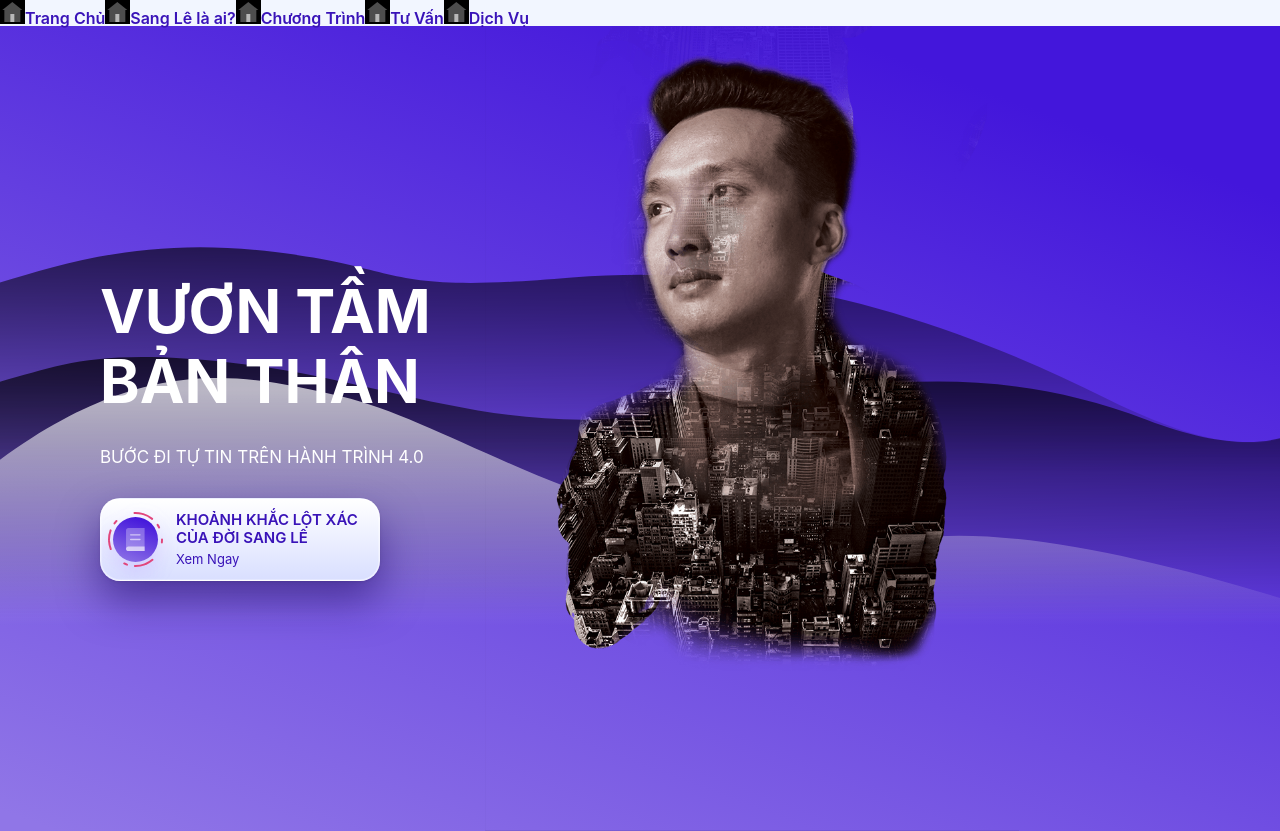
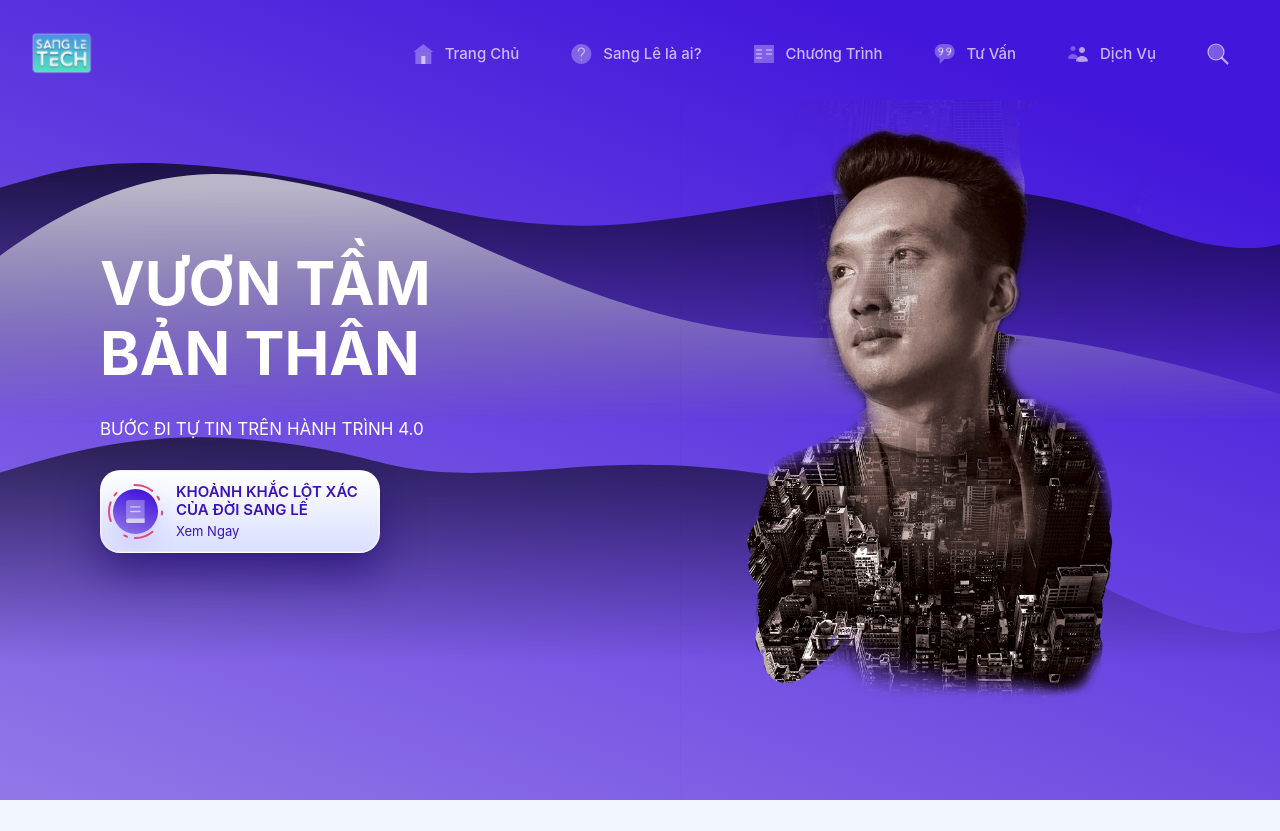
Before and after one commit to galacoder/sfd-sangleweb, a Gatsby site: page / in a window 1280 px wide. After the commit the page ends 800 px from the top, so only its background shows below. Built offline with nearby package versions, Linux system fonts and the light colour scheme; Gatsby itself is replaced by a stand-in of ours.

Commit message:
add hero img

```diff
--- a/src/components/layout/Header.js
+++ b/src/components/layout/Header.js
@@ -1,36 +1,64 @@
 import React from "react"
 import styled from "styled-components"
 import { Link } from "gatsby"
-
-const menuData = [
-  { title: "Trang Chủ", icon: "/images/icons/home.svg", link: "/trang-chu" },
-  {
-    title: "Sang Lê là ai?",
-    icon: "/images/icons/home.svg ",
-    link: "/sang-le-la-ai",
-  },
-  {
-    title: "Chương Trình",
-    icon: "/images/icons/home.svg",
-    link: "/chuong-trinh",
-  },
-  { title: "Tư Vấn", icon: "/images/icons/home.svg", link: "/tu-van" },
-  { title: "Dịch Vụ", icon: "/images/icons/home.svg", link: "/dich-vu" },
-]
+import { Caption } from "../styles/TextStyles"
+import { menuData } from "../../data/menuData"
 
 export default function Header() {
   return (
-    <>
-      {menuData.map((item, index) => (
-        <Link to={item.link} key={index}>
-          <img
-            src={item.icon}
-            style={{ backgroundColor: "black" }}
-            alt={item.title}
-          />
-          {item.title}
-        </Link>
-      ))}
-    </>
+    <Wrapper>
+      <Link to="/">
+        <Logo src="/images/logos/sangletech-logo.png" />
+      </Link>
+
+      <MenuWrapper>
+        {menuData.map((item, index) => (
+          <Link to={item.link} key={index}>
+            <MenuItem>
+              <img src={item.icon} alt={item.title} />
+              {item.title}
+            </MenuItem>
+          </Link>
+        ))}
+      </MenuWrapper>
+    </Wrapper>
   )
 }
+
+const Wrapper = styled.div`
+  position: absolute;
+  top: 30px;
+  display: grid;
+  grid-template-columns: 64px auto;
+  width: 100%;
+  padding: 0 30px;
+  justify-content: space-between;
+  align-items: center;
+`
+
+const MenuWrapper = styled.div`
+  display: grid;
+  gap: 30px;
+  grid-template-columns: repeat(6, auto);
+`
+
+const MenuItem = styled(Caption)`
+  color: rgba(255, 255, 255, 0.7);
+  display: grid;
+  grid-template-columns: 24px auto;
+  gap: 10px;
+  align-items: center;
+  padding: 10px;
+  border-radius: 10px;
+  transition: 0.5s ease-in;
+
+  :hover {
+    background: rgba(255, 255, 255, 0.1);
+    box-shadow: 0px 10px 20px rgba(0, 0, 0, 0.1),
+      inset 0px 0px 0px 0.5px rgba(255, 255, 255, 0.2);
+  }
+`
+
+const Logo = styled.img`
+  width: 64px;
+`
--- a/src/components/sections/HeroSection.js
+++ b/src/components/sections/HeroSection.js
@@ -22,6 +22,9 @@ function HeroSection() {
         </TextWrapper>
         {/* <MockupAnimation /> */}
       </ContentWrapper>
+      <ImageWrapper>
+        <Image src="/images/background/humanize-nobg.png" />
+      </ImageWrapper>
     </Wrapper>
   )
 }
@@ -29,9 +32,8 @@ function HeroSection() {
 export default HeroSection
 
 const Wrapper = styled.div`
-  background: url("/images/background/humanize-nobg.png"),
-    url("/images/waves/course-wave1.svg"), url("/images/waves/course-wave2.svg"),
-    url("/images/waves/course-wave3.svg"),
+  background: url("/images/waves/course-wave1.svg"),
+    url("/images/waves/course-wave2.svg"), url("/images/waves/course-wave3.svg"),
     linear-gradient(200.44deg, #4316db 13.57%, #9076e7 98.38%);
   background-repeat: no-repeat;
   background-size: contain;
@@ -39,13 +41,32 @@ const Wrapper = styled.div`
   background-position-y: center, bottom;
   margin: 0 auto;
   max-width: 100%;
-  padding: 250px 100px;
+  padding: 100px 100px;
   overflow: hidden;
+  display: grid;
+  grid-template-columns: 1fr auto;
+  justify-content: center;
+  align-items: center;
+`
+
+const ImageWrapper = styled.div`
+  height: 600px;
+  perspective: 5000;
+
+  transition: 1s cubic-bezier(0.075, 0.82, 0.165, 1);
+  :hover {
+    transform: rotateX(30deg) rotateY(20deg);
+  }
+`
+
+const Image = styled.img`
+  width: 500px;
 `
 const ContentWrapper = styled.div`
-  display: grid;
-  grid-template-columns: 360px auto;
+  /* display: grid; */
+  /* grid-template-columns: 360px auto; */
 `
+
 const TextWrapper = styled.div`
   width: 360px;
   display: grid;
--- /dev/null
+++ b/src/data/menuData.js
@@ -0,0 +1,16 @@
+export const menuData = [
+  { title: "Trang Chủ", icon: "/images/icons/home.svg", link: "/trang-chu" },
+  {
+    title: "Sang Lê là ai?",
+    icon: "/images/icons/help.svg ",
+    link: "/sang-le-la-ai",
+  },
+  {
+    title: "Chương Trình",
+    icon: "/images/icons/courses.svg",
+    link: "/chuong-trinh",
+  },
+  { title: "Tư Vấn", icon: "/images/icons/comment.svg", link: "/tu-van" },
+  { title: "Dịch Vụ", icon: "/images/icons/team.svg", link: "/dich-vu" },
+  { title: "", icon: "/images/icons/search.svg", link: "/search" },
+]
```
